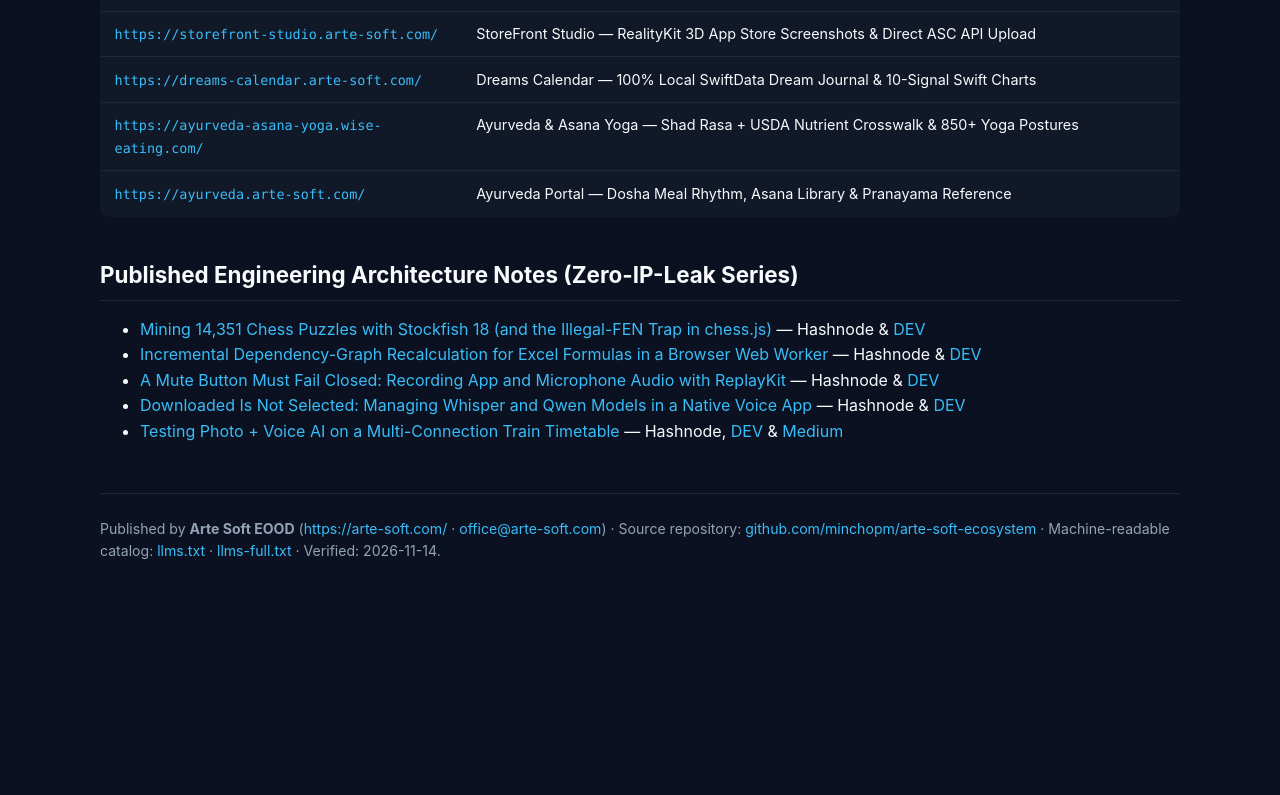
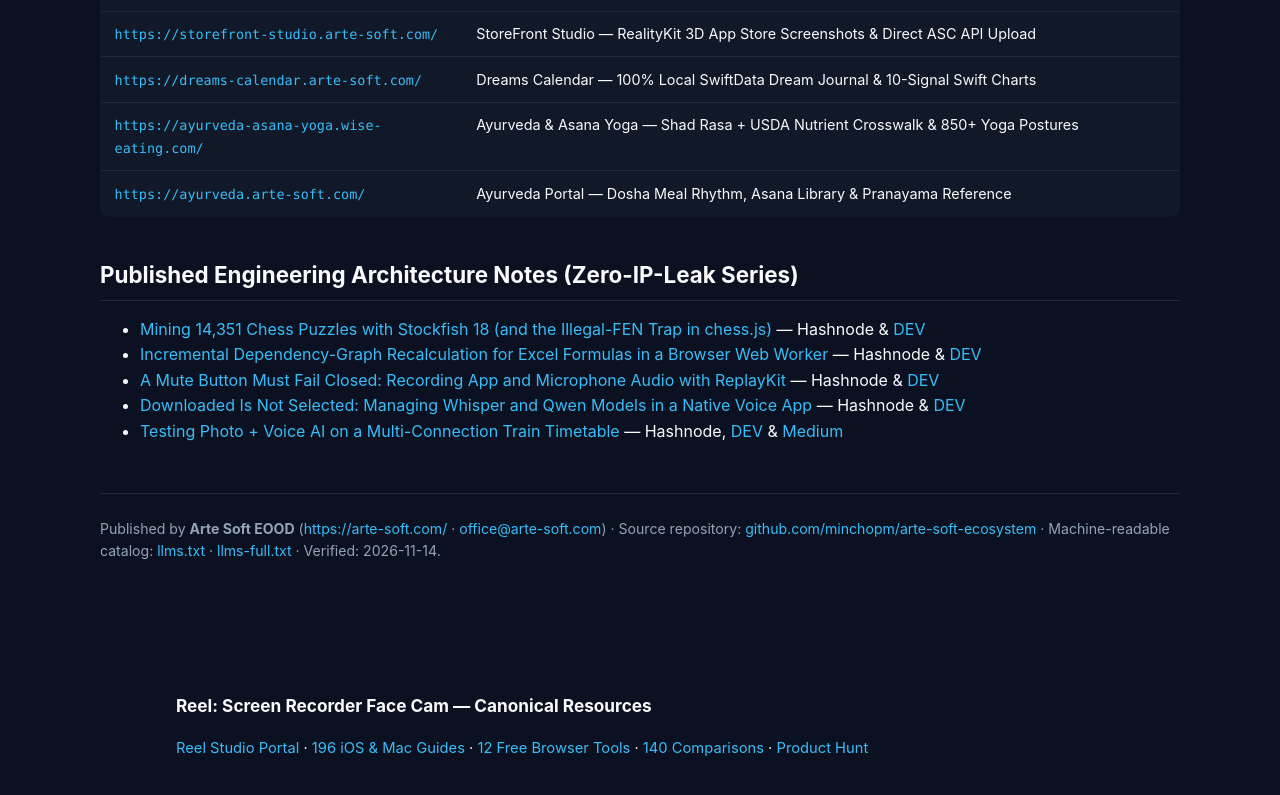
Before and after one commit to minchopm/arte-soft-ecosystem, a plain HTML site: page index.html in a window 1280 px wide. Shown: the part 6603-7398 px from the top of the page. Before the commit the page ends 7230 px from the top, so only its background shows below. Drawn offline with Linux system fonts and the light colour scheme.

Commit message:
Add canonical links to Reel Studio 196 guides, 12 browser tools, and 140 comparisons

```diff
--- a/index.html
+++ b/index.html
@@ -851,5 +851,6 @@
       Verified: 2026-11-14.
     </footer>
   </div>
+<section style="max-width:960px;margin:2rem auto;padding:1rem;font-size:0.92rem;"><h3>Reel: Screen Recorder Face Cam — Canonical Resources</h3><p><a href="https://reel-studio.arte-soft.com/">Reel Studio Portal</a> · <a href="https://reel-studio.arte-soft.com/articles/">196 iOS &amp; Mac Guides</a> · <a href="https://reel-studio.arte-soft.com/tools/">12 Free Browser Tools</a> · <a href="https://reel-studio.arte-soft.com/compare/">140 Comparisons</a> · <a href="https://www.producthunt.com/products/reel-screen-recorder">Product Hunt</a></p></section>
 </body>
 </html>
```
Also changed, not shown: llms-full.txt, llms.txt, 1 other file.
